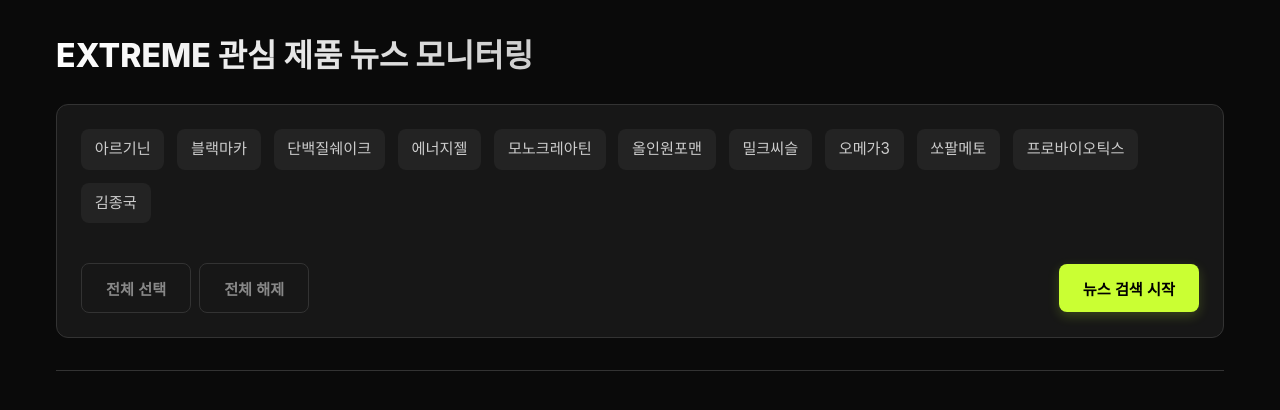
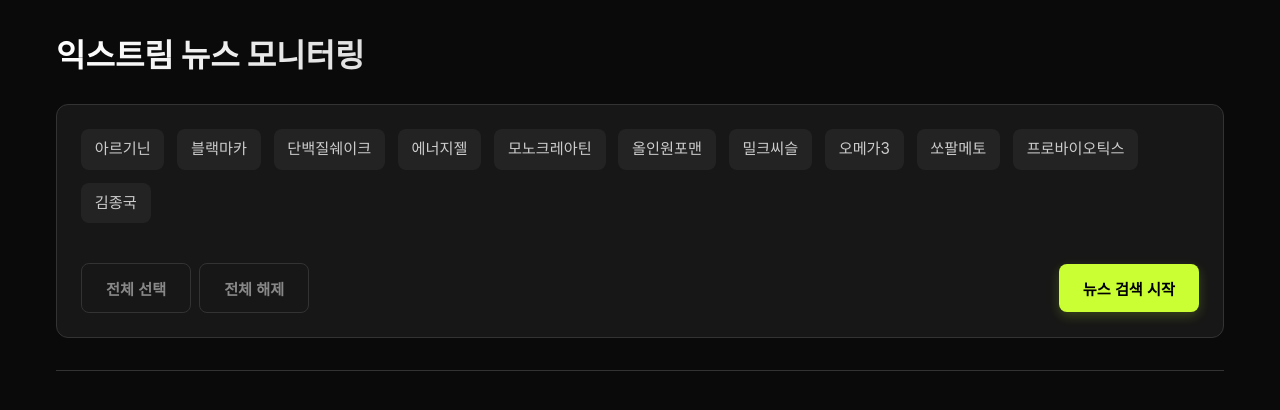
Before and after one commit to edkim-arch/extreme_news, a plain HTML site: page index.html in a window 1280 px wide. Drawn offline with Linux system fonts and the light colour scheme.

Commit message:
Add files via upload

```diff
--- a/index.html
+++ b/index.html
@@ -292,7 +292,7 @@
 
     <div class="container">
         <div class="header-section">
-            <h1 class="title">EXTREME 관심 제품 뉴스 모니터링</h1>
+            <h1 class="title">익스트림 뉴스 모니터링</h1>
 
             <div class="controls-grid">
                 <div class="keyword-group" id="keyword-container">
```
